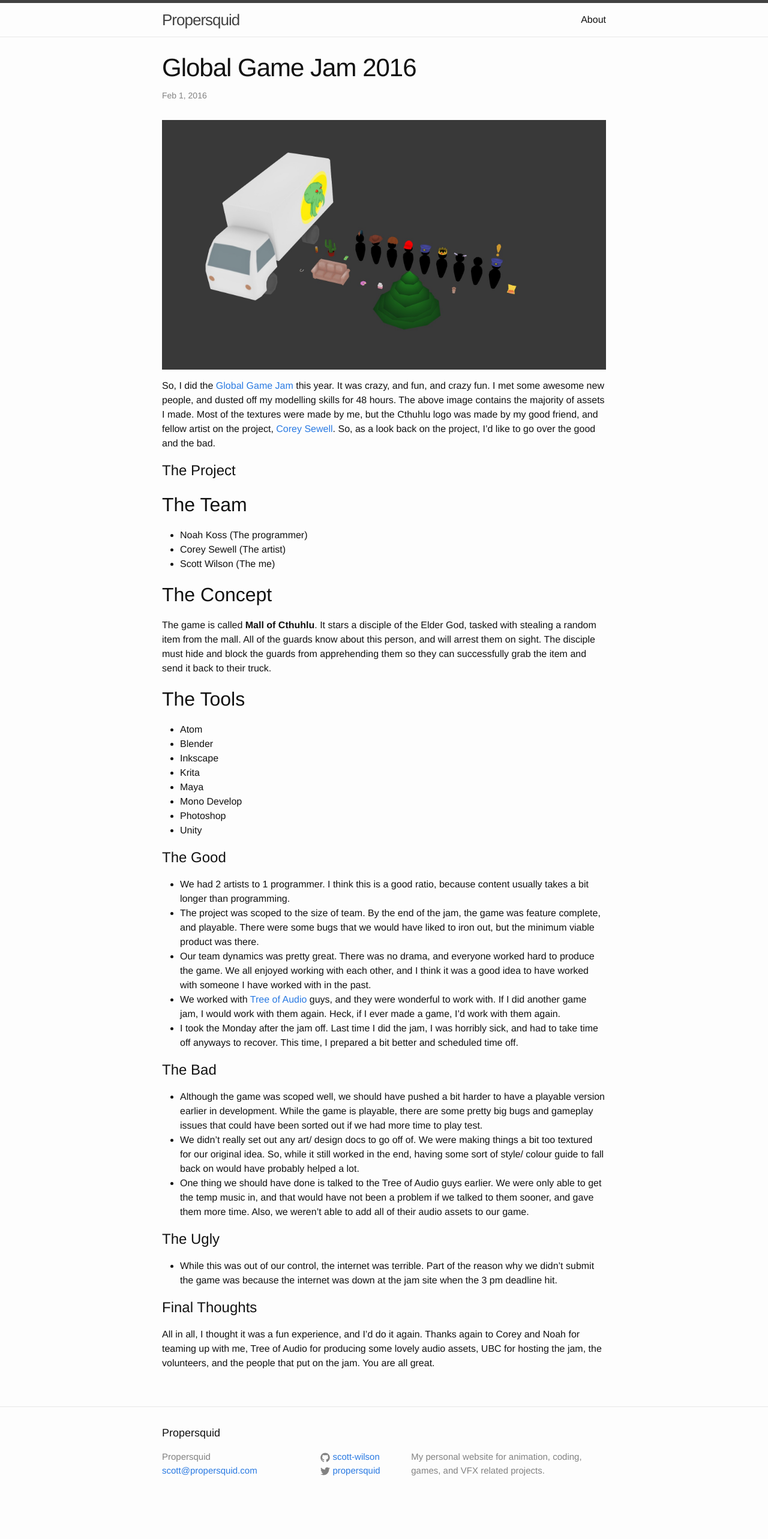
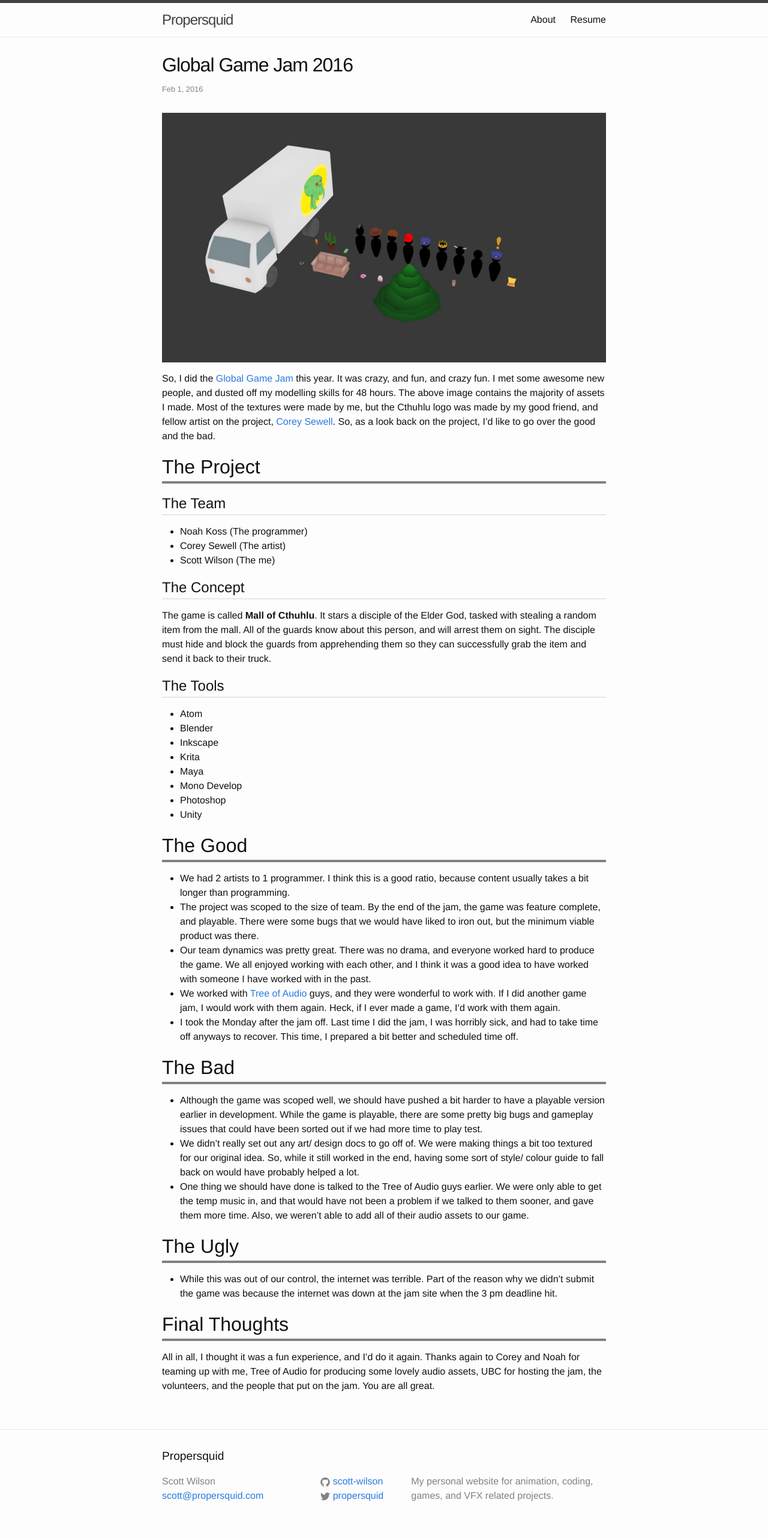
Before and after one commit to scott-wilson/propersquid.com.old, a Jekyll site: the page built from _posts/2016/2016-02-01-global-game-jam-2016.markdown, in a window 1280 px wide. Shown: the whole page at 60% size. Built offline with Jekyll 4.4.1, drawn with Linux system fonts in a browser that asks for light colours; some web fonts are replaced; Markdown is read by kramdown in place of the engine named in the settings; before the commit the page ends 2522 px from its top, so only the background shows below that.

Commit message:
Added a resume

```diff
--- a/_config.yml
+++ b/_config.yml
@@ -7,13 +7,13 @@
 
 # Site settings
 title: Propersquid
+name: Scott Wilson
 email: scott@propersquid.com
 description: > # this means to ignore newlines until "baseurl:"
   My personal website for animation, coding, games, and VFX related projects.
 baseurl: "" # the subpath of your site, e.g. /blog
 # TODO: Replace this with propersquid once I transfer domain.
-url: "http://propersquid.com.s3-website-us-east-1.amazonaws.com" # the base hostname & protocol for your site
-# url: "http://propersquid.com" # the base hostname & protocol for your site
+url: "http://propersquid.com" # the base hostname & protocol for your site
 twitter_username: propersquid
 github_username:  scott-wilson
 stackoverflow_username:  3108288/scottwilson
--- a/_includes/footer.html
+++ b/_includes/footer.html
@@ -7,7 +7,7 @@
     <div class="footer-col-wrapper">
       <div class="footer-col footer-col-1">
         <ul class="contact-list">
-          <li>{{ site.title }}</li>
+          <li>{{ site.name }}</li>
           <li><a href="mailto:{{ site.email }}">{{ site.email }}</a></li>
         </ul>
       </div>
--- a/_sass/_base.scss
+++ b/_sass/_base.scss
@@ -113,7 +113,7 @@ blockquote {
     color: $grey-color;
     border-left: 4px solid $grey-color-light;
     padding-left: $spacing-unit / 2;
-    font-size: 18px;
+    font-size: $large-font-size;
     letter-spacing: -1px;
     font-style: italic;
 
@@ -129,7 +129,7 @@ blockquote {
  */
 pre,
 code {
-    font-size: 15px;
+    font-size: $base-font-size;
     border: 1px solid $grey-color-light;
     border-radius: 3px;
     background-color: #eef;
--- a/_sass/_layout.scss
+++ b/_sass/_layout.scss
@@ -11,7 +11,7 @@
 }
 
 .site-title {
-    font-size: 26px;
+    font-size: $xl-font-size;
     font-weight: 300;
     line-height: 56px;
     letter-spacing: -1px;
@@ -103,7 +103,7 @@
 }
 
 .footer-heading {
-    font-size: 18px;
+    font-size: $large-font-size;
     margin-bottom: $spacing-unit / 2;
 }
 
@@ -114,7 +114,7 @@
 }
 
 .footer-col-wrapper {
-    font-size: 15px;
+    font-size: $base-font-size;
     color: $grey-color;
     margin-left: -$spacing-unit / 2;
     @extend %clearfix;
@@ -172,7 +172,7 @@
 }
 
 .page-heading {
-    font-size: 20px;
+    font-size: $title-font-size;
 }
 
 .post-list {
@@ -191,7 +191,7 @@
 
 .post-link {
     display: block;
-    font-size: 24px;
+    font-size: $large-font-size;
 }
 
 
@@ -204,39 +204,67 @@
 }
 
 .post-title {
-    font-size: 42px;
+    font-size: $title-font-size;
     letter-spacing: -1px;
     line-height: 1;
 
     @include media-query($on-laptop) {
-        font-size: 36px;
+        font-size: 2.5em * 0.8;
     }
 }
 
 .post-content {
     margin-bottom: $spacing-unit;
 
-    h2 {
-        font-size: 32px;
+    h1 {
+        font-size: $h1-font-size;
 
         @include media-query($on-laptop) {
-            font-size: 28px;
+            font-size: $h1-font-size * 0.8;
+        }
+
+        &:after {
+          content: ' ';
+          display: block;
+          border: 2px solid $grey-color;
+        }
+    }
+
+    h2 {
+        font-size: $h2-font-size;
+
+        @include media-query($on-laptop) {
+            font-size: $h2-font-size * 0.8;
+        }
+
+        &:after {
+          content: ' ';
+          display: block;
+          border: 1px solid $grey-color-light;
         }
     }
 
     h3 {
-        font-size: 26px;
+        font-size: $h3-font-size;
 
         @include media-query($on-laptop) {
-            font-size: 22px;
+            font-size: $h3-font-size * 0.8;
         }
     }
 
     h4 {
-        font-size: 20px;
+        font-size: $h4-font-size;
 
         @include media-query($on-laptop) {
-            font-size: 18px;
+            font-size: $h4-font-size * 0.8;
+        }
+    }
+
+    h5 {
+        font-size: $h5-font-size;
+
+        @include media-query($on-laptop) {
+            font-size: $h5-font-size * 0.8;
         }
     }
 }
--- a/css/main.scss
+++ b/css/main.scss
@@ -7,9 +7,19 @@
 
 // Our variables
 $base-font-family: "Helvetica Neue", Helvetica, Arial, sans-serif;
-$base-font-size:   16px;
+$base-font-size:   1em;
 $base-font-weight: 400;
-$small-font-size:  $base-font-size * 0.875;
+$small-font-size:  $base-font-size * 0.8;
+$large-font-size:  $base-font-size * 1.2;
+$xl-font-size:  $base-font-size * 1.5;
+$title-font-size:  $base-font-size * 2;
+
+$h1-font-size: $base-font-size * 2.0;
+$h2-font-size: $base-font-size * 1.5;
+$h3-font-size: $base-font-size * 1;
+$h4-font-size: $base-font-size * 0.5;
+$h5-font-size: $base-font-size * 0.25;
+
 $base-line-height: 1.5;
 
 $spacing-unit:     30px;
```
Also changed, not shown: _layouts/resume.html (added, +14 -0 lines), about.md (+2 -2 lines), resume.md (added, +92 -0 lines), .travis.yml, 2 other files.
